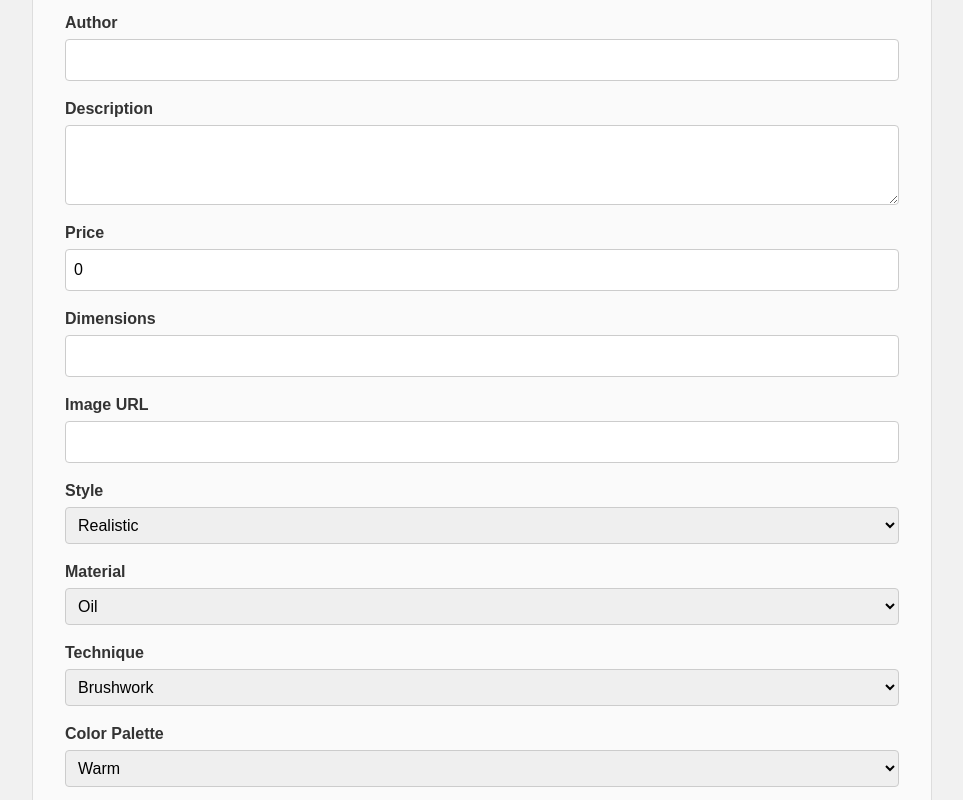
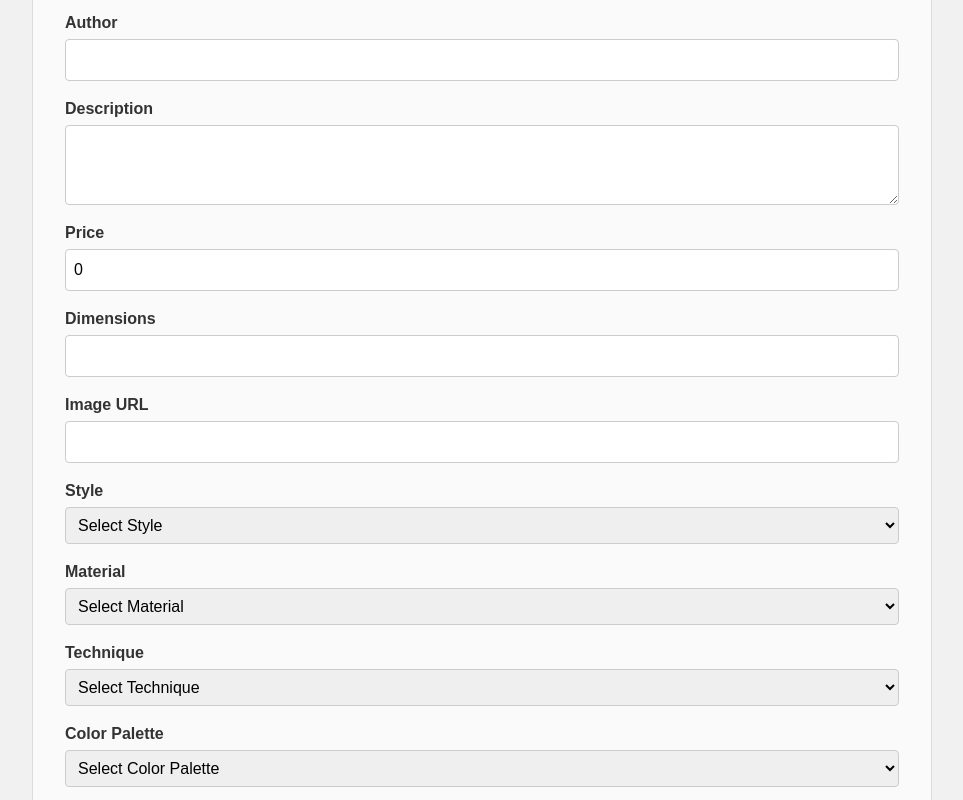
Before and after one commit to MatLan8/ArtFront, a React (Vite) app: page /Seller-view in a window 1280 px wide. Both pictures are taken after a click on the button "Add Art". Shown: the whole page, without its empty margins (158-1121 px from the left). Built offline with nearby package versions, Linux system fonts and the light colour scheme.

Commit message:
Dropdown list for adding artwork Enum fixed ArtWork object fixed

```diff
--- a/src/MockUpData/ArtworkMock.ts
+++ b/src/MockUpData/ArtworkMock.ts
@@ -3,172 +3,172 @@ import type { Artwork } from "../types/Artwork";
 export const artworks: Artwork[] = [
   {
     id: 1,
-    title: "A Thousand Oceans Deep Painting",
-    artist: "Nestor Toro",
+    name: "A Thousand Oceans Deep Painting",
+    author: "Nestor Toro",
     description: "Abstract seascape capturing the movement of ocean depths.",
-    creationDate: new Date("2024-03-10"),
+    creationDate: new Date("2023-11-12"),
     price: 7180,
     dimensions: "66 × 44 in",
     imageUrl:
       "https://images.saatchiart.com/saatchi/574303/art/3918777/2988654-HSC00001-7.jpg",
-    style: "Abstract",
-    material: "Acrylic on Canvas",
-    technique: "Layered Brushwork",
-    colorPalette: "Cool",
-    artType: "Painting",
-    period: "2020s",
+    style: 1,
+    material: 1,
+    technique: 1,
+    colorPalette: 1,
+    artType: 1,
+    period: 1,
   },
   {
     id: 2,
-    title: "Up Dreams",
-    artist: "Elena Martinez",
+    name: "Up Dreams",
+    author: "Elena Martinez",
     description: "Vibrant composition in deep blues and a woman.",
-    creationDate: new Date("2024-02-15"),
+    creationDate: new Date("2023-11-12"),
     price: 4500,
     dimensions: "38.2 x 57.5 in",
     imageUrl:
       "https://images.saatchiart.com/saatchi/750261/art/11133205/10195481-MZNGPNTT-7.jpg",
-    style: "Contemporary",
-    material: "Oil on Canvas",
-    technique: "Impasto",
-    colorPalette: "Vibrant",
-    artType: "Painting",
-    period: "2020s",
+    style: 2,
+    material: 2,
+    technique: 2,
+    colorPalette: 2,
+    artType: 2,
+    period: 2,
   },
   {
     id: 3,
-    title: "Urban Rhythm",
-    artist: "James Wilson",
+    name: "Urban Rhythm",
+    author: "James Wilson",
     description: "Geometric interpretation of city architecture.",
-    creationDate: new Date("2024-01-20"),
+    creationDate: new Date("2023-11-12"),
     price: 3200,
     dimensions: "18 x 21 in",
     imageUrl:
       "https://images.saatchiart.com/saatchi/292357/art/2195234/1273586-HXLLLPFX-7.jpg",
-    style: "Geometric Abstract",
-    material: "Mixed Media",
-    technique: "Acrylic on Canvas",
-    colorPalette: "Monochrome",
-    artType: "Painting",
-    period: "2010s",
+    style: 3,
+    material: 3,
+    technique: 3,
+    colorPalette: 3,
+    artType: 3,
+    period: 3,
   },
   {
     id: 4,
-    title: "Echoes of Spring",
-    artist: "Sofia Chen",
+    name: "Echoes of Spring",
+    author: "Sofia Chen",
     description: "Minimalist landscape inspired by Japanese gardens.",
-    creationDate: new Date("2024-03-05"),
+    creationDate: new Date("2023-11-12"),
     price: 5600,
     dimensions: "56.5 x 30 in",
     imageUrl:
       "https://images.saatchiart.com/saatchi/503607/art/12550773/11612963-SCDWQLTH-7.jpg",
-    style: "Minimalist",
-    material: "Acrylic on Linen",
-    technique: "Wash Technique",
-    colorPalette: "Pastel",
-    artType: "Painting",
-    period: "2020s",
+    style: 3,
+    material: 3,
+    technique: 3,
+    colorPalette: 3,
+    artType: 3,
+    period: 3,
   },
   {
     id: 5,
-    title: "Industrial Dreams",
-    artist: "Marcus Black",
+    name: "Industrial Dreams",
+    author: "Marcus Black",
     description: "Abstract interpretation of industrial landscapes.",
-    creationDate: new Date("2024-02-28"),
+    creationDate: new Date("2023-11-12"),
     price: 6200,
     dimensions: "31.5 x 39.4 in",
     imageUrl:
       "https://images.saatchiart.com/saatchi/10537/art/6274605/5344377-TALPJGPL-7.jpg",
-    style: "Industrial Abstract",
-    material: "Acrylic on Canvas",
-    technique: "Texture Building",
-    colorPalette: "Warm",
-    artType: "Painting",
-    period: "2010s",
+    style: 3,
+    material: 3,
+    technique: 3,
+    colorPalette: 3,
+    artType: 3,
+    period: 3,
   },
   {
     id: 6,
-    title: "Desert Whispers",
-    artist: "Anna Rodriguez",
+    name: "Desert Whispers",
+    author: "Anna Rodriguez",
     description: "Atmospheric desert landscape at sunset.",
-    creationDate: new Date("2024-03-15"),
+    creationDate: new Date("2023-11-12"),
     price: 4800,
     dimensions: "29.7 x 22.8 in",
     imageUrl:
       "https://images.saatchiart.com/saatchi/20336/art/13065075/12127213-HNQWYPAW-7.jpg",
-    style: "Contemporary Landscape",
-    material: "Oil on Canvas",
-    technique: "Glazing",
-    colorPalette: "Warm",
-    artType: "Painting",
-    period: "2020s",
+    style: 1,
+    material: 1,
+    technique: 1,
+    colorPalette: 1,
+    artType: 1,
+    period: 1,
   },
   {
     id: 7,
-    title: "Silent Forest",
-    artist: "Liam Carter",
+    name: "Silent Forest",
+    author: "Liam Carter",
     description: "A moody forest scene with misty light.",
     creationDate: new Date("2023-11-12"),
     price: 3800,
     dimensions: "40 x 30 in",
     imageUrl:
       "https://images.saatchiart.com/saatchi/385897/art/5429511/4499323-HSC00001-7.jpg",
-    style: "Minimalist",
-    material: "Watercolor",
-    technique: "Wash Technique",
-    colorPalette: "Cool",
-    artType: "Painting",
-    period: "2020s",
+    style: 2,
+    material: 2,
+    technique: 2,
+    colorPalette: 2,
+    artType: 2,
+    period: 2,
   },
   {
     id: 8,
-    title: "Neon Streets",
-    artist: "Hana Kim",
+    name: "Neon Streets",
+    author: "Hana Kim",
     description: "Urban night scene in neon lights.",
     creationDate: new Date("2023-10-01"),
     price: 4900,
     dimensions: "24 x 36 in",
     imageUrl:
       "https://images.saatchiart.com/saatchi/9021/art/10277523/9340147-CGQOAKTO-7.jpg",
-    style: "Contemporary",
-    material: "Mixed Media",
-    technique: "Collage",
-    colorPalette: "Vibrant",
-    artType: "Painting",
-    period: "2010s",
+    style: 3,
+    material: 3,
+    technique: 3,
+    colorPalette: 3,
+    artType: 3,
+    period: 3,
   },
   {
     id: 9,
-    title: "Golden Horizon",
-    artist: "Elise Martin",
+    name: "Golden Horizon",
+    author: "Elise Martin",
     description: "Sunset over minimalist hills.",
     creationDate: new Date("2024-01-05"),
     price: 5200,
     dimensions: "50 x 30 in",
     imageUrl:
       "https://images.saatchiart.com/saatchi/878841/art/10936021/9998431-SRKLTNYH-7.jpg",
-    style: "Minimalist",
-    material: "Oil on Canvas",
-    technique: "Glazing",
-    colorPalette: "Warm",
-    artType: "Painting",
-    period: "2020s",
+    style: 2,
+    material: 1,
+    technique: 1,
+    colorPalette: 1,
+    artType: 1,
+    period: 2,
   },
   {
     id: 10,
-    title: "Digital Dreams",
-    artist: "Kevin Liu",
+    name: "Digital Dreams",
+    author: "Kevin Liu",
     description: "Futuristic digital landscape.",
     creationDate: new Date("2024-03-01"),
     price: 4100,
     dimensions: "30 x 20 in",
     imageUrl:
       "https://images.saatchiart.com/saatchi/403549/art/11828501/10890741-UHTFOJRA-7.jpg",
-    style: "Modern",
-    material: "Digital",
-    technique: "Digital",
-    colorPalette: "Vibrant",
-    artType: "Digital Art",
-    period: "2020s",
+    style: 1,
+    material: 1,
+    technique: 1,
+    colorPalette: 1,
+    artType: 1,
+    period: 1,
   },
 ];
--- a/src/components/ArtForm/ArtForm.tsx
+++ b/src/components/ArtForm/ArtForm.tsx
@@ -25,13 +25,14 @@ export default function ArtForm({
     description: "",
     price: 0,
     dimensions: "",
+    creationDate: new Date(),
     imageUrl: "",
-    style: 0,
-    material: 0,
-    technique: 0,
-    colorPalette: 0,
-    artType: 0,
-    period: 0,
+    style: -1,
+    material: -1,
+    technique: -1,
+    colorPalette: -1,
+    artType: -1,
+    period: -1,
   };
 
   const [formData, setFormData] = useState<Artwork>(initialData || emptyArt);
@@ -83,6 +84,7 @@ export default function ArtForm({
       if (
         value === "" ||
         value === 0 ||
+        value === -1 ||
         value === null ||
         value === undefined
       ) {
@@ -184,9 +186,9 @@ export default function ArtForm({
           onChange={handleChange}
           required
         >
-          <option value="">Select Style</option>
+          <option value="-1">Select Style</option>
           {Object.entries(Style).map(([key, value]) => (
-            <option key={key} value={key}>
+            <option key={key} value={Number(key)}>
               {value}
             </option>
           ))}
@@ -202,9 +204,9 @@ export default function ArtForm({
           onChange={handleChange}
           required
         >
-          <option value="">Select Material</option>
+          <option value="-1">Select Material</option>
           {Object.entries(Material).map(([key, value]) => (
-            <option key={key} value={key}>
+            <option key={key} value={Number(key)}>
               {value}
             </option>
           ))}
@@ -220,9 +222,9 @@ export default function ArtForm({
           onChange={handleChange}
           required
         >
-          <option value="">Select Technique</option>
+          <option value="-1">Select Technique</option>
           {Object.entries(Technique).map(([key, value]) => (
-            <option key={key} value={key}>
+            <option key={key} value={Number(key)}>
               {value}
             </option>
           ))}
@@ -238,9 +240,9 @@ export default function ArtForm({
           onChange={handleChange}
           required
         >
-          <option value="">Select Color Palette</option>
+          <option value="-1">Select Color Palette</option>
           {Object.entries(ColorPalette).map(([key, value]) => (
-            <option key={key} value={key}>
+            <option key={key} value={Number(key)}>
               {value}
             </option>
           ))}
@@ -256,9 +258,9 @@ export default function ArtForm({
           onChange={handleChange}
           required
         >
-          <option value="">Select Art Type</option>
+          <option value="-1">Select Art Type</option>
           {Object.entries(ArtType).map(([key, value]) => (
-            <option key={key} value={key}>
+            <option key={key} value={Number(key)}>
               {value}
             </option>
           ))}
@@ -274,9 +276,9 @@ export default function ArtForm({
           onChange={handleChange}
           required
         >
-          <option value="">Select Period</option>
+          <option value="-1">Select Period</option>
           {Object.entries(Period).map(([key, value]) => (
-            <option key={key} value={key}>
+            <option key={key} value={Number(key)}>
               {value}
             </option>
           ))}
--- a/src/components/SellerCard/SellerCard.tsx
+++ b/src/components/SellerCard/SellerCard.tsx
@@ -1,6 +1,9 @@
 import type { Artwork } from "../../types/Artwork";
 import style from "./SellerCard.module.css";
 import { useNavigate } from "react-router-dom";
+import { Style } from "../../data/StyleEnum";
+import { Material } from "../../data/MaterialEnum";
+import { Technique } from "../../data/TechniqueEnum";
 
 type SellerCardProps = {
   artwork: Artwork;
@@ -16,18 +19,18 @@ function SellerCard({ artwork }: SellerCardProps) {
   return (
     <div className={style.container}>
       <div className={style.imgContainer}>
-        <img src={artwork.imageUrl} alt={artwork.title} />
+        <img src={artwork.imageUrl} alt={artwork.name} />
       </div>
       <div className={style.details1}>
-        <span>{artwork.title}</span>
+        <span>{artwork.name}</span>
         <span>{artwork.description}</span>
-        <span>{artwork.style}</span>
-        <span>{artwork.technique}</span>
+        <span>{Style[artwork.style as keyof typeof Style]}</span>
+        <span>{Technique[artwork.technique as keyof typeof Technique]}</span>
         <span>{artwork.creationDate.toDateString()}</span>
       </div>
       <div className={style.details2}>
-        <span>{artwork.artist}</span>
-        <span>{artwork.material}</span>
+        <span>{artwork.author}</span>
+        <span>{Material[artwork.material as keyof typeof Material]}</span>
         <span></span>
         <span>{artwork.dimensions}</span>
         <span>{artwork.price} €</span>
--- a/src/types/Artwork.ts
+++ b/src/types/Artwork.ts
@@ -5,6 +5,7 @@ export type Artwork = {
   description: string;
   price: number;
   dimensions: string;
+  creationDate: Date;
   imageUrl: string;
   style: number;
   material: number;
```
